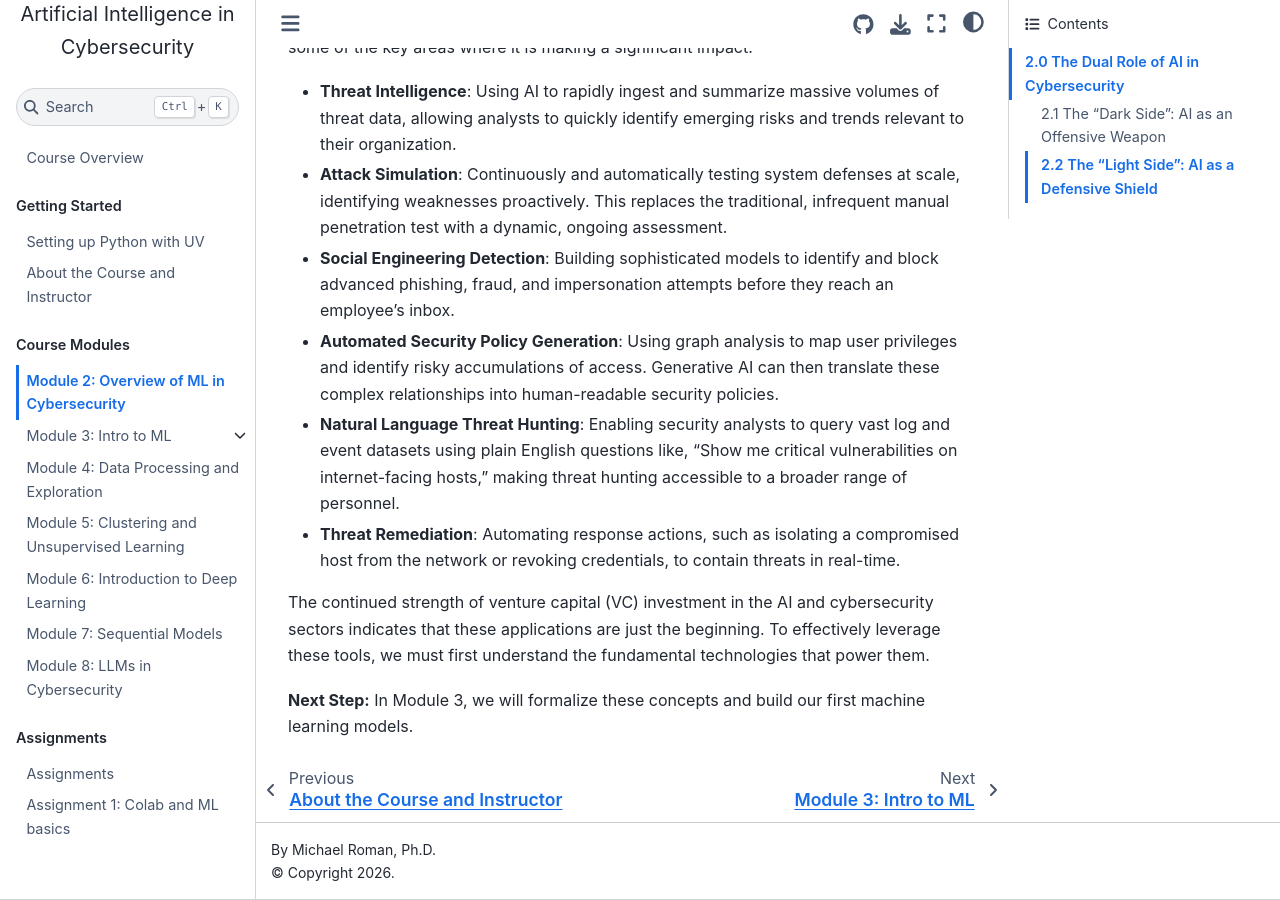
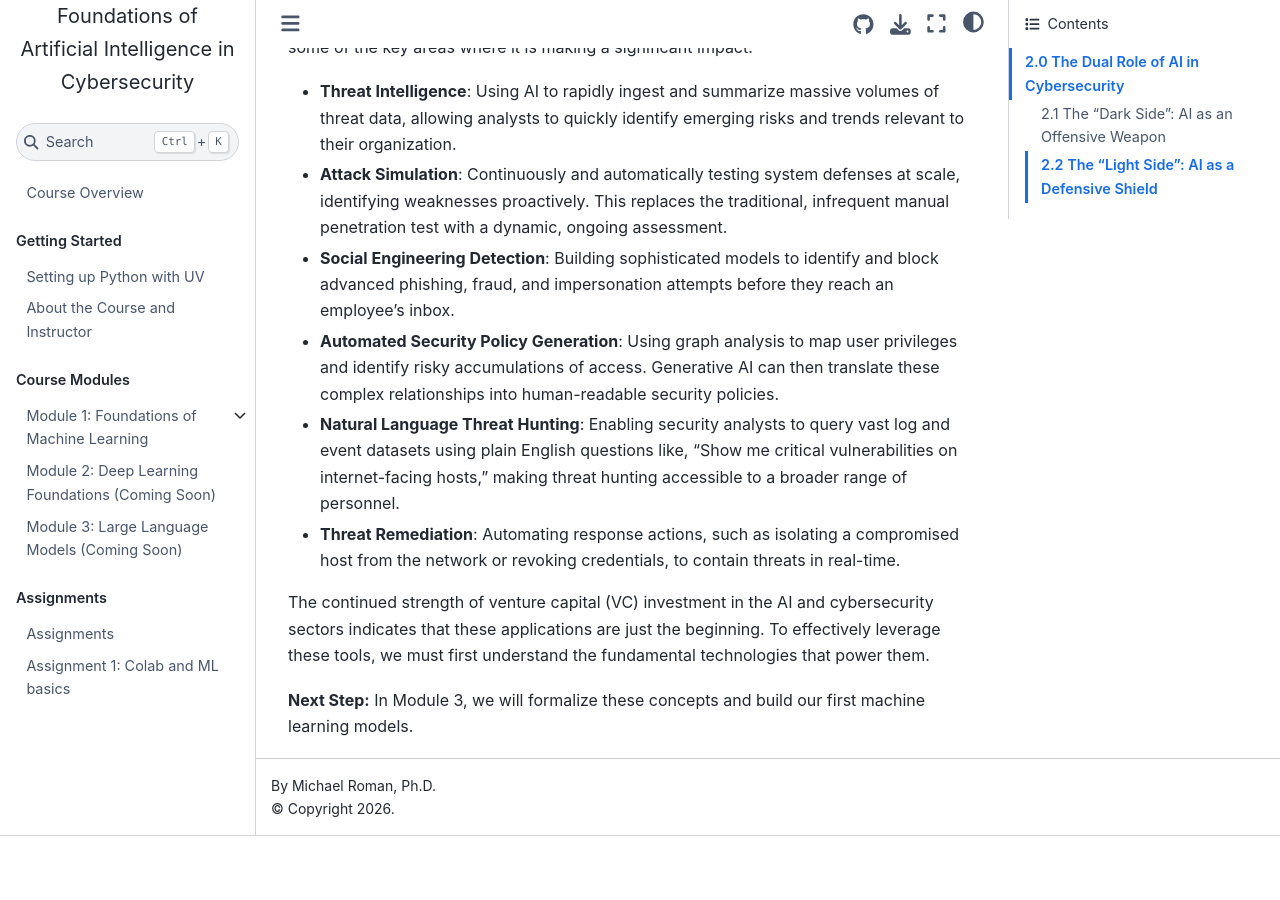
Before and after one commit to mproman/CYBERSEC520, a Jupyter Book: the page built from content/02_overview/index.md, in a window 1280 px wide and 900 px high, scrolled down 2716 px. Built offline with Jupyter Book 1.0.4 settings and Sphinx 7.4.7 and the Sphinx Book theme 1.1.4, drawn with Linux system fonts in a browser that asks for light colours; pages that are not in the unit, such as notebooks, are missing from menus; after the commit the page ends 3552 px from its top, so only the background shows below that.

Commit message:
Revise course modules and add lecture titles
Updated course module titles and added sections for lectures.

```diff
--- a/_toc.yml
+++ b/_toc.yml
@@ -7,17 +7,17 @@
     - file: content/01_about/index
   - caption: Course Modules
     chapters:
-    - file: content/02_overview/index
     - file: content/03_intro_ml/index
+      title: "Module 1: Foundations of Machine Learning"
       sections:
       - file: content/03_intro_ml/Fall_2025_CYBERSEC_520_Class_1
-        title: "Lecture Notebook: Intro to ML Models"
+        title: "Class 1: From Data to Prediction"
       - file: content/03_intro_ml/lecture2v2.md
-    - file: content/04_data_processing/index
-    - file: content/05_clustering/index
+        title: "Class 2: Data Processing and Feature Engineering"
     - file: content/06_deep_learning/index
-    - file: content/07_sequential_models/index
+      title: "Module 2: Deep Learning Foundations (Coming Soon)"
     - file: content/08_llms/index
+      title: "Module 3: Large Language Models (Coming Soon)"
   - caption: Assignments
     chapters:
     - file: content/assignments/index
```
